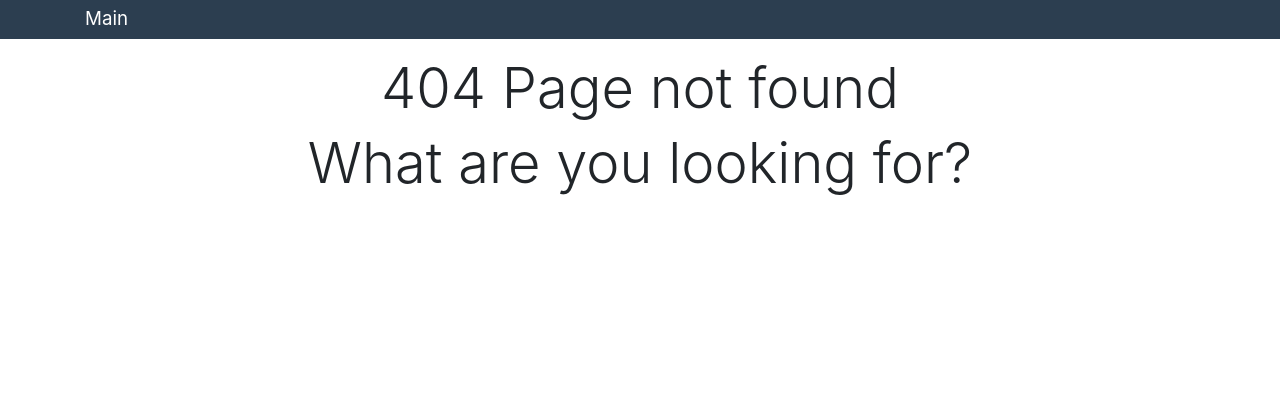
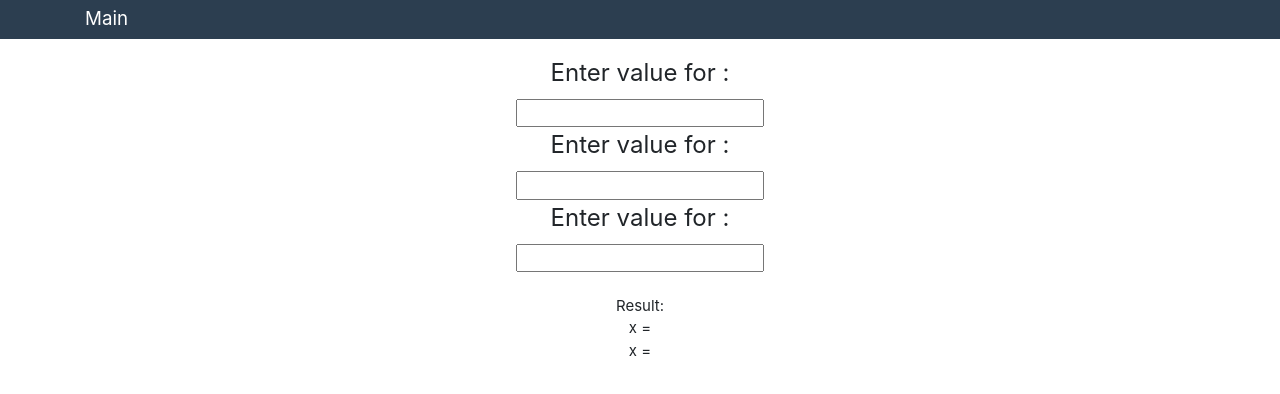
Before and after one commit to stevenlmcgraw/converter-frontend, a React (Create React App) app: page /quadraticFormula in a window 1280 px wide. Before the commit this address had no page. Shown: the top 394 px of the page. Built offline with nearby package versions, Linux system fonts and the light colour scheme.

Commit message:
Adds support for solving the Quadratic Equation when discriminate is greater than zero

```diff
--- a/src/App.js
+++ b/src/App.js
@@ -8,6 +8,7 @@ import NotFound from "./components/Layout/NotFound";
 import { Provider } from "react-redux";
 import store from "./store";
 import PoundMassToPoundForce from "./components/Conversions/PoundMassToPoundForce";
+import QuadraticFormula from './components/Calculations/QuadraticFormula';
 
 class App extends React.Component {
 
@@ -28,6 +29,7 @@ class App extends React.Component {
               }
               <Switch>
                 <Route exact path="/" component={Landing} />
+                <Route exact path="/quadraticFormula" component={QuadraticFormula} />
                 <Route exact path="/poundmassToPoundforce" component={PoundMassToPoundForce} />
                 <Route component={NotFound} />
               </Switch>
--- /dev/null
+++ b/src/components/Calculations/QuadraticFormula.js
@@ -0,0 +1,84 @@
+import React from "react";
+import InputValues from "../Utilities/InputValues";
+import {Decimal} from 'decimal.js';
+
+class QuadraticFormula extends React.Component {
+    constructor(props) {
+        super(props);
+        this.state = {
+            a: Decimal,
+            b: Decimal,
+            c: Decimal,
+            x1: Decimal,
+            x2: Decimal
+        }
+    }
+
+    handleChangeA = async (inputValue) => {
+        await this.setState({a: inputValue});
+        this.solveQuadraticFormula();
+    }
+
+    handleChangeB = async (inputValue) => {
+        await this.setState({b: inputValue});
+        this.solveQuadraticFormula();
+    }
+
+    handleChangeC = async (inputValue) => {
+        await this.setState({c: inputValue});
+        this.solveQuadraticFormula();
+    }
+
+    solveQuadraticFormula = () => {
+        const discriminate =
+            (this.state.b * this.state.b) - (4 * this.state.a * this.state.c);
+
+        const sqrtDiscrim = Math.sqrt(discriminate);
+
+        const result1 = (-this.state.b + sqrtDiscrim) / (2 * this.state.a);
+        const result2 = (-this.state.b - sqrtDiscrim) / (2 * this.state.a);
+
+        this.setState({
+            x1: result1,
+            x2: result2
+        });
+
+    }
+
+    render() {
+        const variableNames = {
+            coefA: 'Coefficient A',
+            coefB: 'Coefficient B',
+            coefC: 'Coefficient C'
+        }
+        return (
+            <div>
+                <div>
+                    <InputValues
+                    variableName="coefA"
+                    inputValue={this.props.a}
+                    onVariableChange={this.handleChangeA}
+                    />
+                    <InputValues
+                    variableName="coefB"
+                    inputValue={this.props.b}
+                    onVariableChange={this.handleChangeB}
+                    />
+                    <InputValues
+                    variableName="coefC"
+                    inputValue={this.props.c}
+                    onVariableChange={this.handleChangeC}
+                    />
+                </div>
+
+                <div>
+                    <br></br>
+                    <p>Result:<br></br>x = {this.state.x1}<br></br>x = {this.state.x2}</p>
+                </div>
+            </div>
+        );
+    }
+
+    }
+
+export default QuadraticFormula;
--- a/src/components/Layout/Landing.js
+++ b/src/components/Layout/Landing.js
@@ -12,6 +12,9 @@ export class Landing extends React.Component {
                 <h1 className="display-3 mb-4">Unit Converter</h1>
 
                 <hr />
+                <Link className="btn btn-lg btn-primary mr-2" to="/quadraticFormula">
+                  Quadratic Formula
+                </Link>
                 <Link className="btn btn-lg btn-primary mr-2" to="/poundmassToPoundforce">
                   Pound Mass to Pound Force
                 </Link>
```
